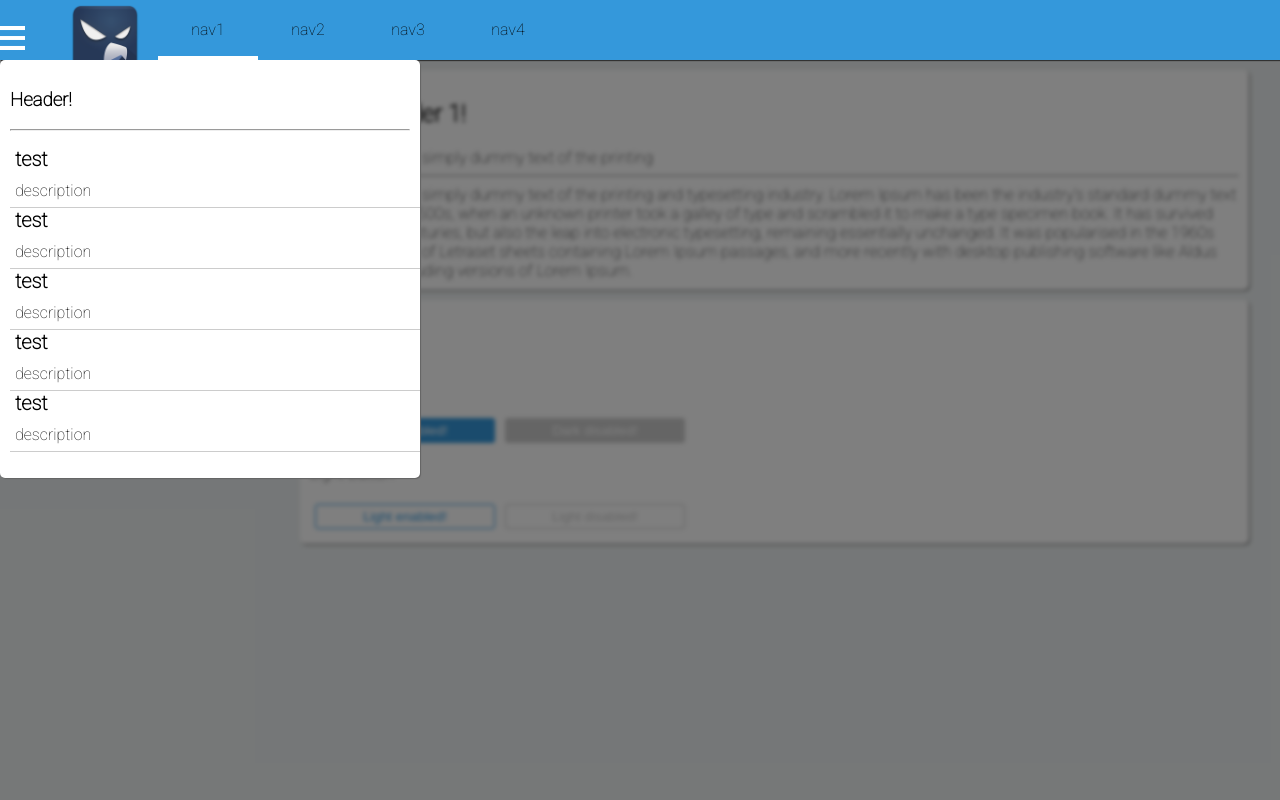
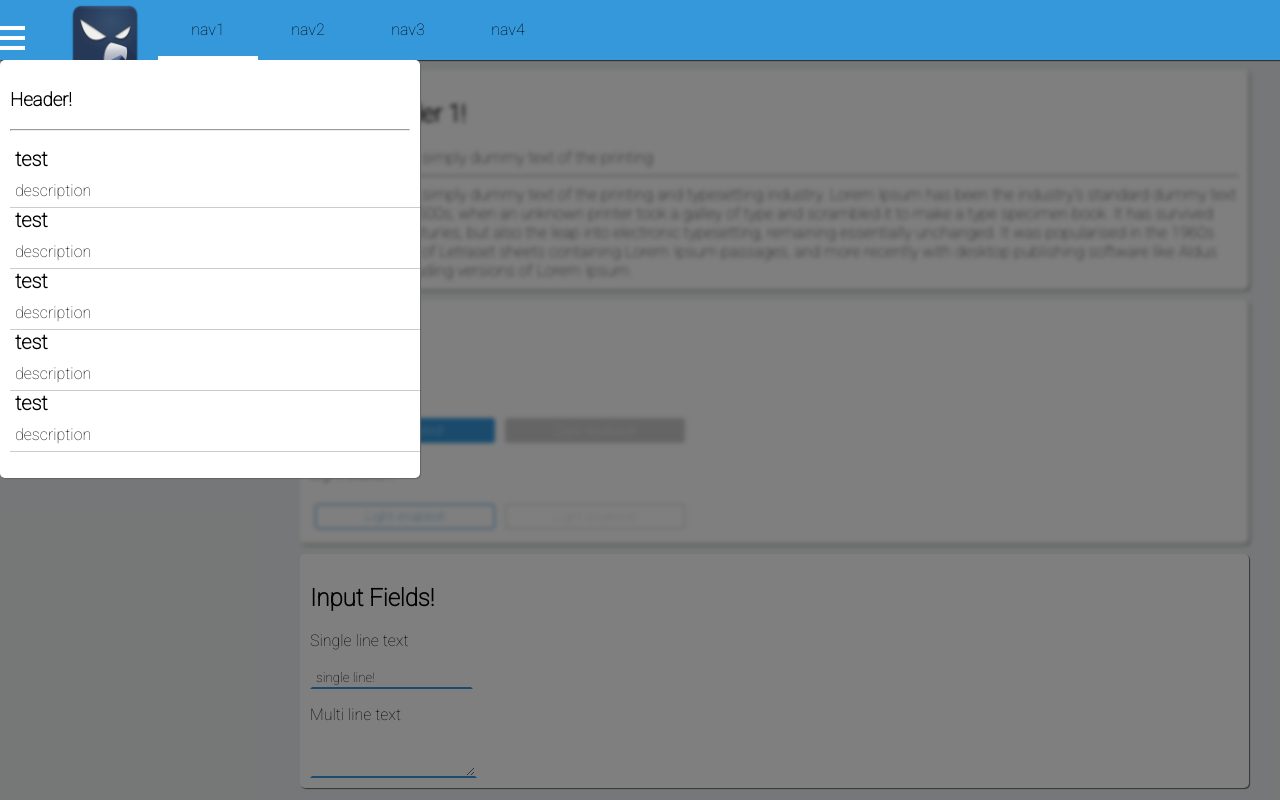
Before and after one commit to nvvijay/MaterialCSS, a plain HTML site: page index.html in a window 1280 px wide. Both pictures are taken after a click on the element "menu". Drawn offline with Linux system fonts and the light colour scheme.

Commit message:
primitive textbox

```diff
--- a/index.html
+++ b/index.html
@@ -29,11 +29,16 @@
 </div>
 <div class="aside"><h3>UI Elements!</h3><hr><ul><li>Input Fields</li><li>Check Box</li><li>Radio Button</li><li>Buttons</li><li>List view</li></ul></div>
 <div class="mainbody_container">
-<div class="mainbody" id="1"><article><header><h2>Main Header 1!</h2>Lorem Ipsum is simply dummy text of the printing<hr></header><content>Lorem Ipsum is simply dummy text of the printing and typesetting industry. Lorem Ipsum has been the industry's standard dummy text ever since the 1500s, when an unknown printer took a galley of type and scrambled it to make a type specimen book. It has survived not only five centuries, but also the leap into electronic typesetting, remaining essentially unchanged. It was popularised in the 1960s with the release of Letraset sheets containing Lorem Ipsum passages, and more recently with desktop publishing software like Aldus PageMaker including versions of Lorem Ipsum.</content></article></div>
+<div class="mainbody" id="test"><article><header><h2>Main Header 1!</h2>Lorem Ipsum is simply dummy text of the printing<hr></header><content>Lorem Ipsum is simply dummy text of the printing and typesetting industry. Lorem Ipsum has been the industry's standard dummy text ever since the 1500s, when an unknown printer took a galley of type and scrambled it to make a type specimen book. It has survived not only five centuries, but also the leap into electronic typesetting, remaining essentially unchanged. It was popularised in the 1960s with the release of Letraset sheets containing Lorem Ipsum passages, and more recently with desktop publishing software like Aldus PageMaker including versions of Lorem Ipsum.</content></article></div>
 <div class="mainbody" id="buttons">
 <article>
 <header><h2>Buttons!</h2></header>
-<content><p>Dark Button</p><input type="submit" value="Dark disabled!" class="submitdark"></input><input type="submit" value="Dark disabled!" class="submitdark" disabled></input><p>Light Button</p><input type="submit" value="Light enabled!" class="submitlight"></input><input type="submit" value="Light disabled!" class="submitlight" disabled></input></content></article></div>
+<content><p>Dark Button</p><input type="submit" value="Dark enabled!" class="submitdark"></input><input type="submit" value="Dark disabled!" class="submitdark" disabled></input><p>Light Button</p><input type="submit" value="Light enabled!" class="submitlight"></input><input type="submit" value="Light disabled!" class="submitlight" disabled></input></content></article></div>
+</div>
+<div class="mainbody" id="ipfields">
+<article>
+<header><h2>Input Fields!</h2></header>
+<content><p>Single line text</p><input type="text" value="single line!" class="text"></input><p>Multi line text</p><textarea cols='' rows='' value="multi line!" class="text"></textarea></content></article></div>
 </div>
 </body>
 </html>
--- a/script/scripts.js
+++ b/script/scripts.js
@@ -63,7 +63,7 @@ jQuery('.navitem').click(function(e){
 });
 
 //opening sidebar
-jQuery('.titlenav').click(function(e){
+jQuery('.titlenav, .sidebarcontainer').click(function(e){
 	//black background
 	jQuery('.sidebarcontainer').fadeToggle();
 
--- a/style/light - blue.css
+++ b/style/light - blue.css
@@ -11,6 +11,9 @@ ul li{
 	border-bottom: 1px #ccc solid;
 }
 
+*{
+	font-family: 'Roboto', sans-serif;
+}
 .bg{
 	background-color: #ecf0f1;
 	margin: 0px;
@@ -254,6 +257,20 @@ ul li{
 	border: 1px #ccc solid;
 }
 
+.text{
+	background: white;
+	border: solid 2px;
+	border-color: white white #3498db;
+	padding: 2px 4px;
+
+}
+
+.text:focus {
+	background-color: white;
+	outline : 0px;
+	cursor-color: #3498db;
+}
+
 // Rules for sizing the icon.
 .material-icons.md-18 { font-size: 18px; }
 .material-icons.md-24 { font-size: 24px; }
@@ -272,7 +289,7 @@ ul li{
 .ink{
 	display: block;
 	position: absolute;
-	background: rgba(0, 010, 255, 0.25);
+	background: rgba(50, 150, 220, 0.25);
 	border-radius: 100%;
 	transform: scale(0);
 }
@@ -280,7 +297,7 @@ ul li{
 .inkwhite{
 	display: block;
 	position: absolute;
-	background: rgba(255, 255, 255, 0.5);
+	background: rgba(255, 255, 255, 0.75);
 	border-radius: 100%;
 	transform: scale(0);
 }
```
